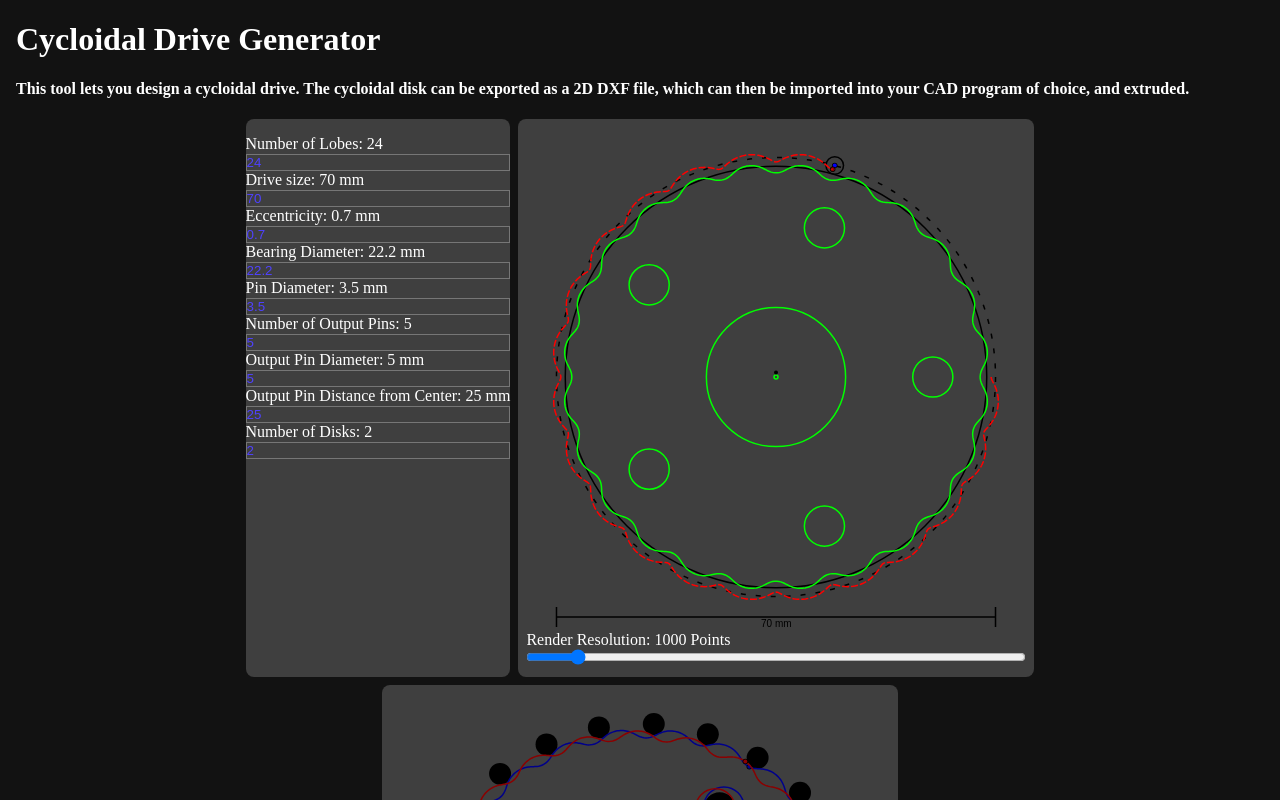
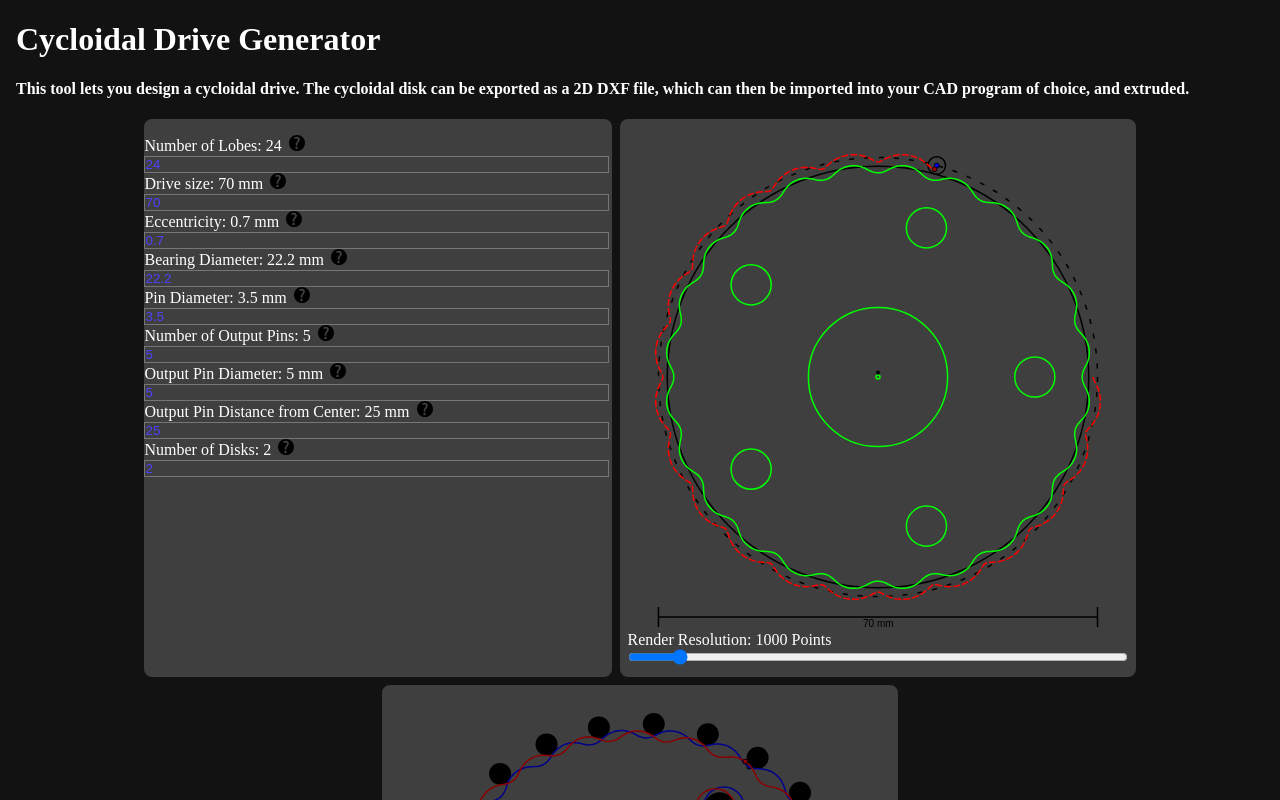
Before and after one commit to Nandith-Narayan/Cycloidal-Drive-Generator, a Vue app: page / in a window 1280 px wide. Shown: the top 800 px of the page. Built offline with nearby package versions, Linux system fonts and the light colour scheme.

Commit message:
added tooltips

```diff
--- a/src/components/Header.vue
+++ b/src/components/Header.vue
@@ -3,7 +3,11 @@
 <template>
   <div id="header-container">
     <h1>Cycloidal Drive Generator</h1>
-    <h4>This tool lets you design a cycloidal drive. The cycloidal disk can be exported as a 2D DXF file, which can then be imported into your CAD program of choice, and extruded.</h4>
+    <h4>
+      This tool lets you design a cycloidal drive. The cycloidal disk can be
+      exported as a 2D DXF file, which can then be imported into your CAD
+      program of choice, and extruded.
+    </h4>
   </div>
 </template>
 
--- a/src/components/InputPanel.vue
+++ b/src/components/InputPanel.vue
@@ -59,39 +59,99 @@ emit('updateParams', params)
   <div class="card">
     <ul>
       <li>
-        Number of Lobes: {{ params.numLobes }}<br />
+        Number of Lobes: {{ params.numLobes }}
+        <div class="tooltip">
+          <img src="../assets/question_mark.svg" />
+          <span class="tooltiptext">
+            If the number of lobes of the disk is N, then the effective gear
+            ratio is N:1. That is, for very N rotations of the input, the output
+            will rotate once.
+          </span>
+        </div>
+        <br />
         <input v-model.number="numLobes" />
       </li>
       <li>
-        Drive size: {{ params.ringSize }} mm<br />
+        Drive size: {{ params.ringSize }} mm
+        <div class="tooltip">
+          <img src="../assets/question_mark.svg" />
+          <span class="tooltiptext">
+            This is the size of the cyclodial drive. The outer pins are placed
+            in a circle with the diameter equal to the drive size.
+          </span>
+        </div>
         <input v-model.number="ringSize" />
       </li>
       <li>
-        Eccentricity: {{ params.eccentricity }} mm<br />
+        Eccentricity: {{ params.eccentricity }} mm
+        <div class="tooltip">
+          <img src="../assets/question_mark.svg" />
+          <span class="tooltiptext">
+            This is the offset between the center of the drive and the center of
+            the cycloidal disk. Drives with higher eccentricity can handle more
+            torque before slipping, but require tighter tolerences.
+          </span>
+        </div>
         <input v-model.number="eccentricity" />
       </li>
       <li>
-        Bearing Diameter: {{ params.bearingSize }} mm<br />
+        Bearing Diameter: {{ params.bearingSize }} mm
+        <div class="tooltip">
+          <img src="../assets/question_mark.svg" />
+          <span class="tooltiptext">
+            This is the diameter of the center hole in the cycloidal disk. A
+            normal bearing can be placed in this hole, and an off-center shaft
+            can be inserted into the bearing to provide the required
+            eccentricity.
+          </span>
+        </div>
         <input v-model.number="bearingSize" />
       </li>
       <li>
-        Pin Diameter: {{ params.pinSize }} mm<br />
+        Pin Diameter: {{ params.pinSize }} mm
+        <div class="tooltip">
+          <img src="../assets/question_mark.svg" />
+          <span class="tooltiptext"> Diameter of the outer pins. </span>
+        </div>
         <input v-model.number="pinSize" />
       </li>
       <li>
-        Number of Output Pins: {{ params.numOutputPins }}<br />
+        Number of Output Pins: {{ params.numOutputPins }}
+        <div class="tooltip">
+          <img src="../assets/question_mark.svg" />
+          <span class="tooltiptext"> Number of pins of the output shaft. </span>
+        </div>
         <input v-model.number="numOutputPins" />
       </li>
       <li>
-        Output Pin Diameter: {{ params.outputPinSize }} mm<br />
+        Output Pin Diameter: {{ params.outputPinSize }} mm
+        <div class="tooltip">
+          <img src="../assets/question_mark.svg" />
+          <span class="tooltiptext"> Diameter of the output shaft pins. </span>
+        </div>
         <input v-model.number="outputPinSize" />
       </li>
       <li>
-        Output Pin Distance from Center: {{ params.outputPinPosition }} mm<br />
+        Output Pin Distance from Center: {{ params.outputPinPosition }} mm
+        <div class="tooltip">
+          <img src="../assets/question_mark.svg" />
+          <span class="tooltiptext">
+            This is the distance of the center of the output shaft pins to the
+            center of the drive.
+          </span>
+        </div>
         <input v-model.number="outputPinPosition" />
       </li>
       <li>
-        Number of Disks: {{ params.numDisks }}<br />
+        Number of Disks: {{ params.numDisks }}
+        <div class="tooltip">
+          <img src="../assets/question_mark.svg" />
+          <span class="tooltiptext">
+            This is the number of disks to stack. By adding disks that are
+            offset, the drive can be balanced. More disks can improve the amount
+            of torque the drive can handle before failing.
+          </span>
+        </div>
         <input v-model.number="numDisks" />
       </li>
     </ul>
@@ -115,4 +175,33 @@ input {
   color: var(--fg-color-secondary);
   background: var(--bg-color-secondary);
 }
+img {
+  width: 1em;
+  margin-left: 0.2em;
+  padding: 0;
+  margin-bottom: 0;
+  margin-top: 0;
+}
+
+.tooltip {
+  position: relative;
+  display: inline-block;
+}
+
+.tooltip .tooltiptext {
+  visibility: hidden;
+  width: 10em;
+  background-color: black;
+  color: #fff;
+  text-align: center;
+  padding: 1em;
+  border-radius: 6px;
+
+  /* Position the tooltip text - see examples below! */
+  position: absolute;
+  z-index: 1;
+}
+.tooltip:hover .tooltiptext {
+  visibility: visible;
+}
 </style>
```
Also changed, not shown: src/assets/question_mark.svg (added).
